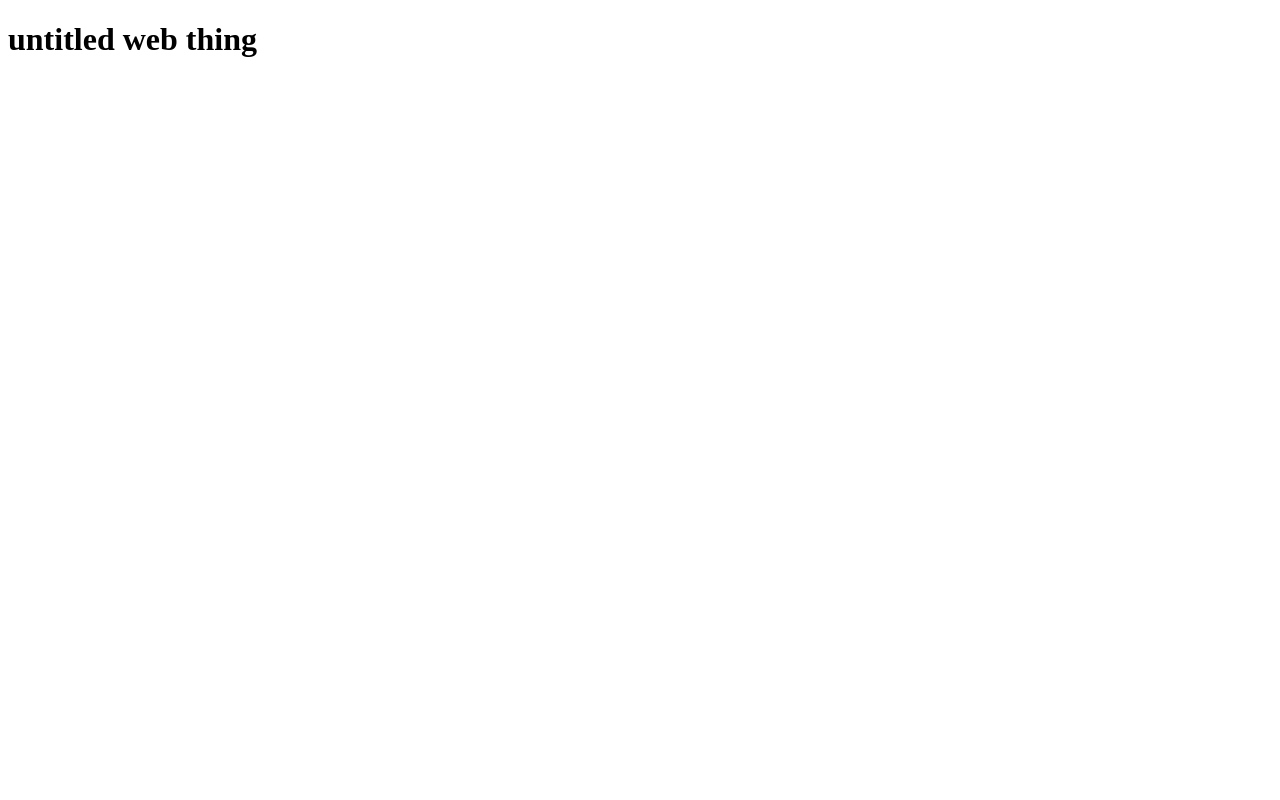
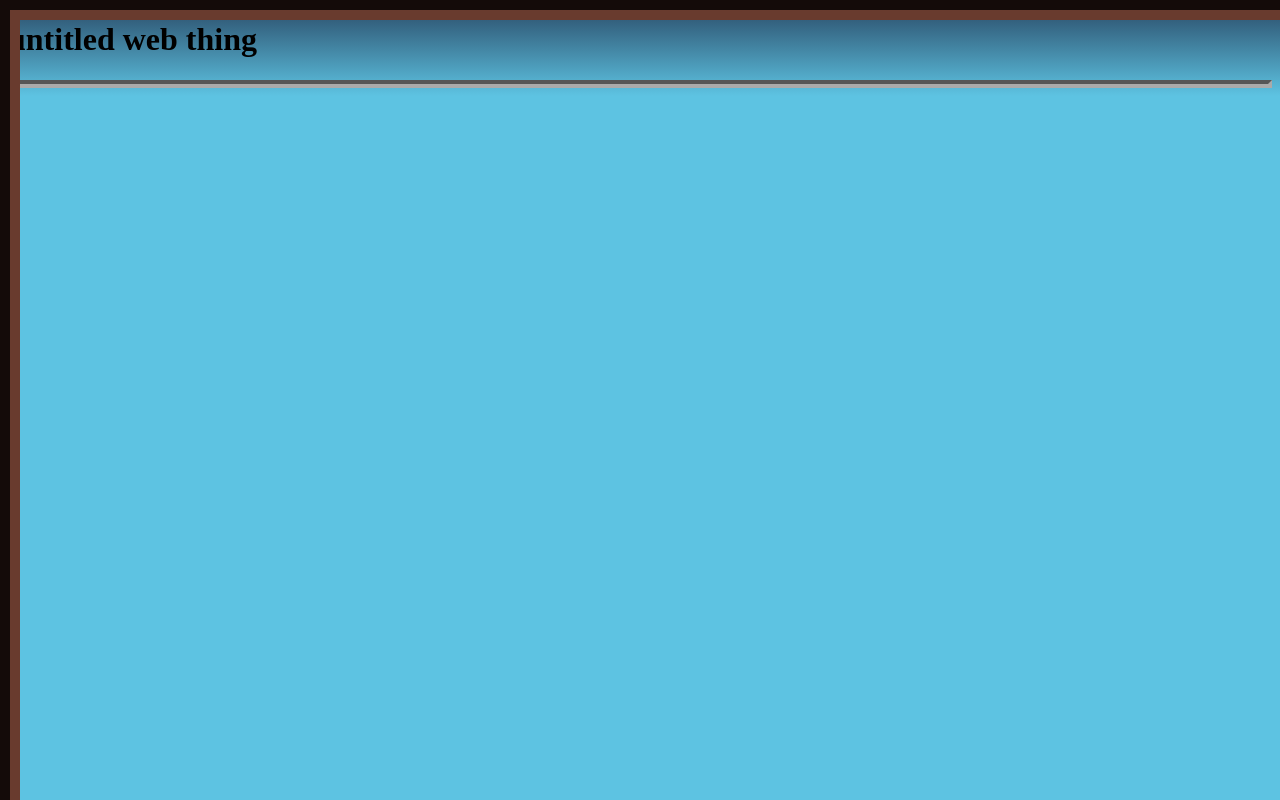
Before and after one commit to unnamedwebthing/unnamedwebthing.github.io, a plain HTML site: page index.html in a window 1280 px wide. Drawn offline with Linux system fonts and the light colour scheme.

Commit message:
layout update 1

```diff
--- a/index.html
+++ b/index.html
@@ -8,7 +8,8 @@
     <link rel="stylesheet" href="style.css">
   </head>
   <body>
-        <h1>untitled web thing</h1>
+    <div id="overlay"></div>
+        <h1 id="title">untitled web thing</h1>
         <div id="wrapper">
             <div id="characters">
                 <a href="get2know/schenker"><div id="schenker"></div></a>
--- a/style.css
+++ b/style.css
@@ -1,3 +1,30 @@
+:root{
+    --BGgradient:linear-gradient(180deg,rgb(40, 70, 99) 0%, rgb(93, 195, 226) 100%);
+}
+
 body{
+    background:var(--BGgradient);
+    background-color: rgb(93, 195, 226);
+    background-size:cover;
+    background-repeat:no-repeat;
+padding:10spx;
+}
+
+#title{
+    font-family:"Yu Gothic"
+}
+
+#wrapper{
+    background: #fff;
+    border: 4px inset #AAAAAA /*screaming funnies*/;
+}
+
+#overlay{
+    border: 20px groove rgb(105, 59, 46);
+    width:calc(100vw - 20px);
+    height:calc(100vh - 20px);
+    position:fixed;
+    left:0;
+    top:0;
 
 }
```
